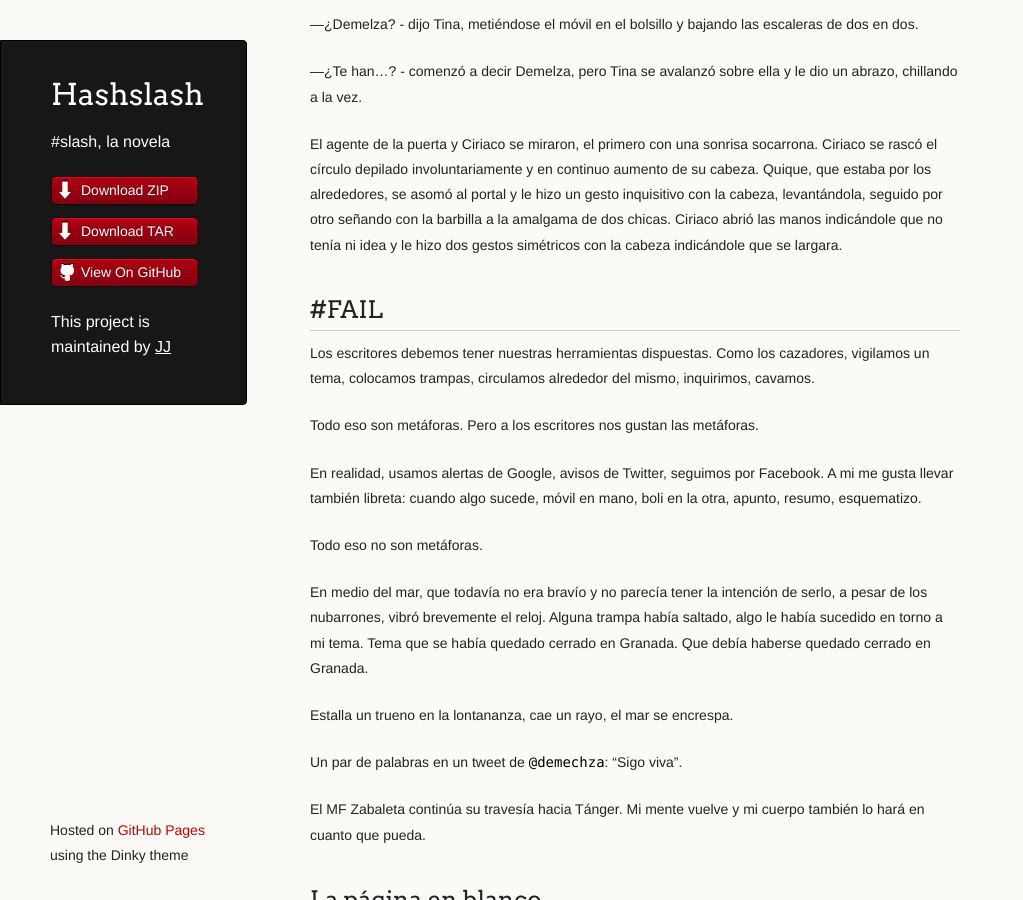
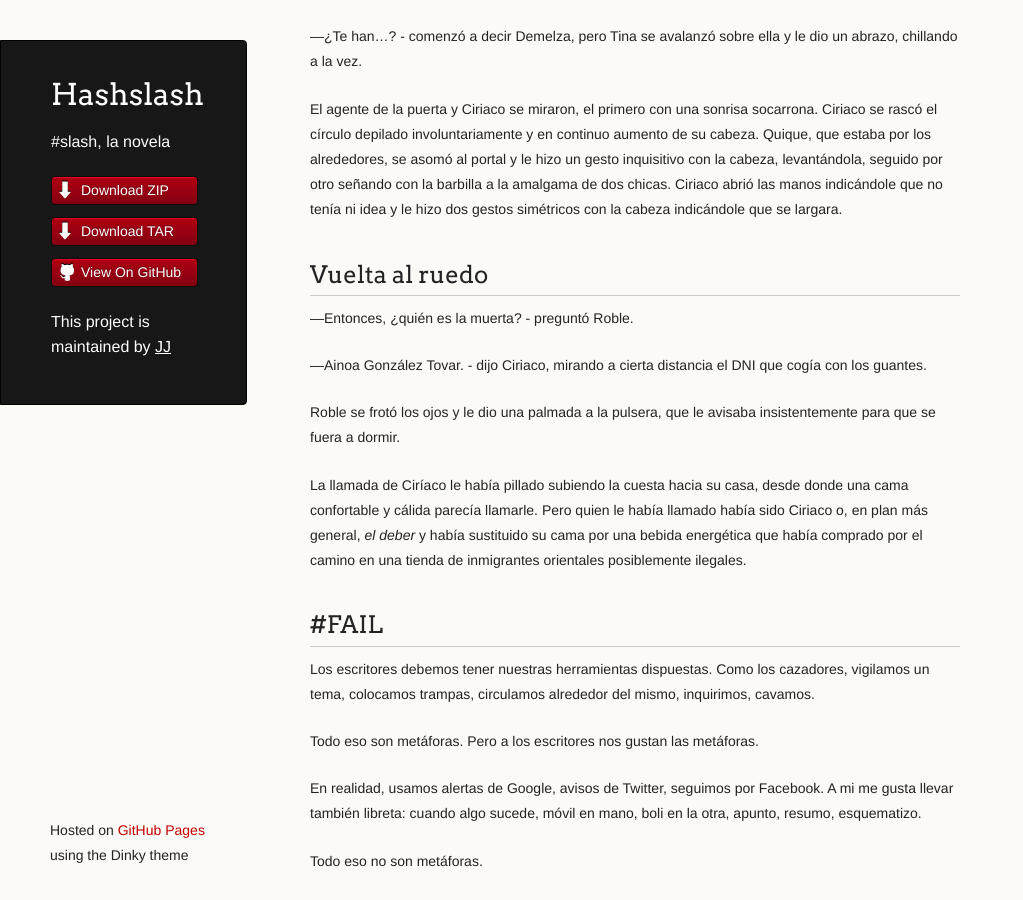
Before and after one commit to JJ/HashSlash, a Jekyll site: the page built from texto/HashSlash.md, in a window 1280 px wide and 900 px high, scrolled down 16999 px. Shown: the whole window, without its empty margins (0-1023 px from the left). Built offline with Jekyll 4.4.1, drawn with Linux system fonts in a browser that asks for light colours.

Commit message:
Sync texto/HashSlash.md from master to gh-pages

```diff
--- a/texto/HashSlash.md
+++ b/texto/HashSlash.md
@@ -3,8 +3,7 @@ layout: index
 ---
 <!--- -*-  eval: (typopunct-mode 1); eval: (typopunct-change-language: spanish) -*- -->
 
-#slash
-====
+<h1>#slash</h1>
 
 
 
@@ -902,6 +901,23 @@ la barbilla a la amalgama de dos chicas. Ciriaco abrió las manos
 indicándole que no tenía ni idea y le hizo dos gestos simétricos con
 la cabeza indicándole que se largara.
 
+##Vuelta al ruedo
+
+—Entonces, ¿quién es la muerta? - preguntó Roble.
+
+—Ainoa González Tovar. - dijo Ciriaco, mirando a cierta distancia el
+DNI que cogía con los guantes.
+
+Roble se frotó los ojos y le dio una palmada a la pulsera, que le
+avisaba insistentemente para que se fuera a dormir.
+
+La llamada de Ciríaco le había pillado subiendo la cuesta hacia su
+casa, desde donde una cama confortable y cálida parecía llamarle. Pero
+quien le había llamado había sido Ciriaco o, en plan más general, *el
+deber* y había sustituido su cama por una bebida energética que había
+comprado por el camino en una tienda de inmigrantes orientales
+posiblemente ilegales.
+
 <h2>#FAIL</h2>
 
 Los escritores debemos tener nuestras herramientas dispuestas. Como
```
